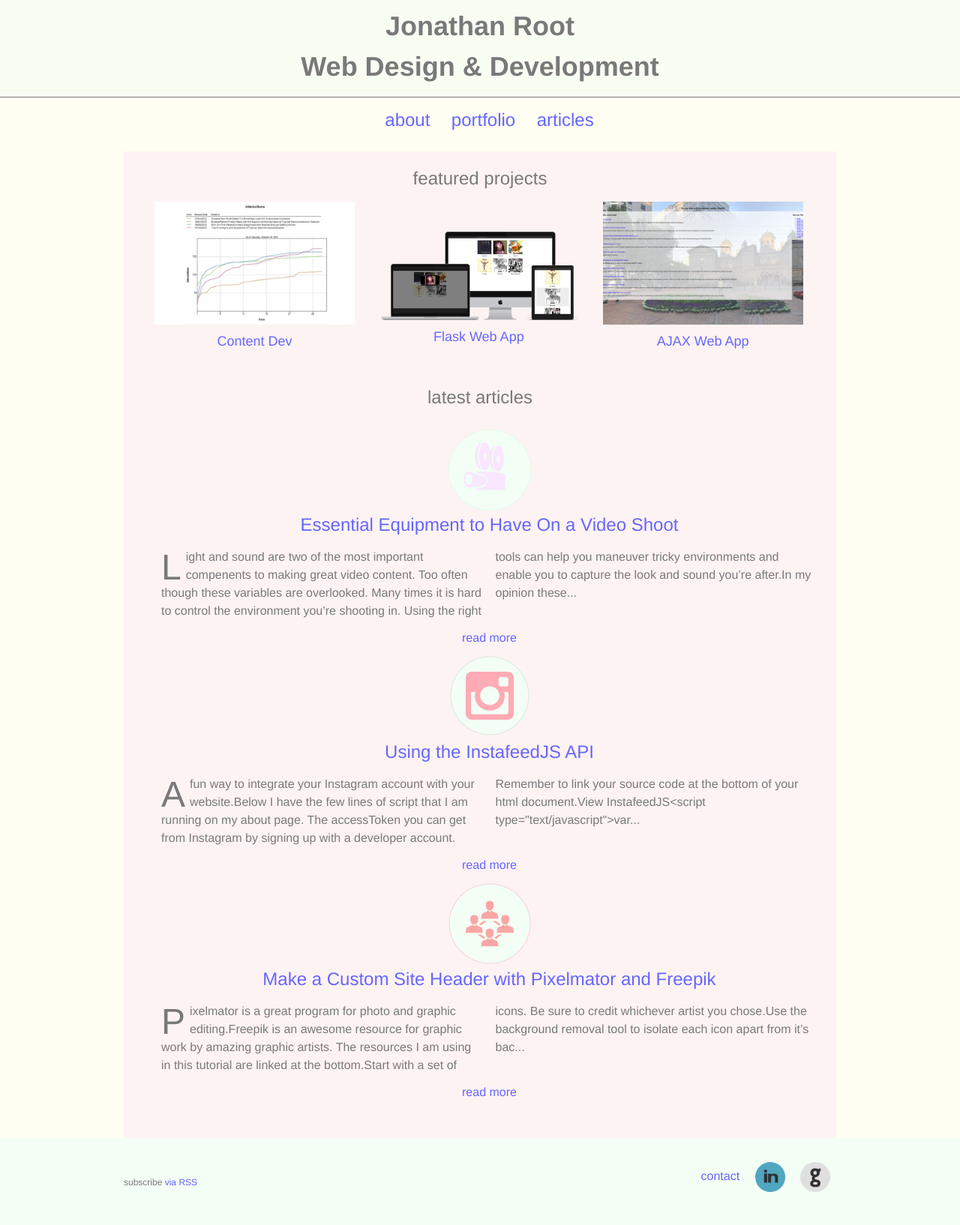
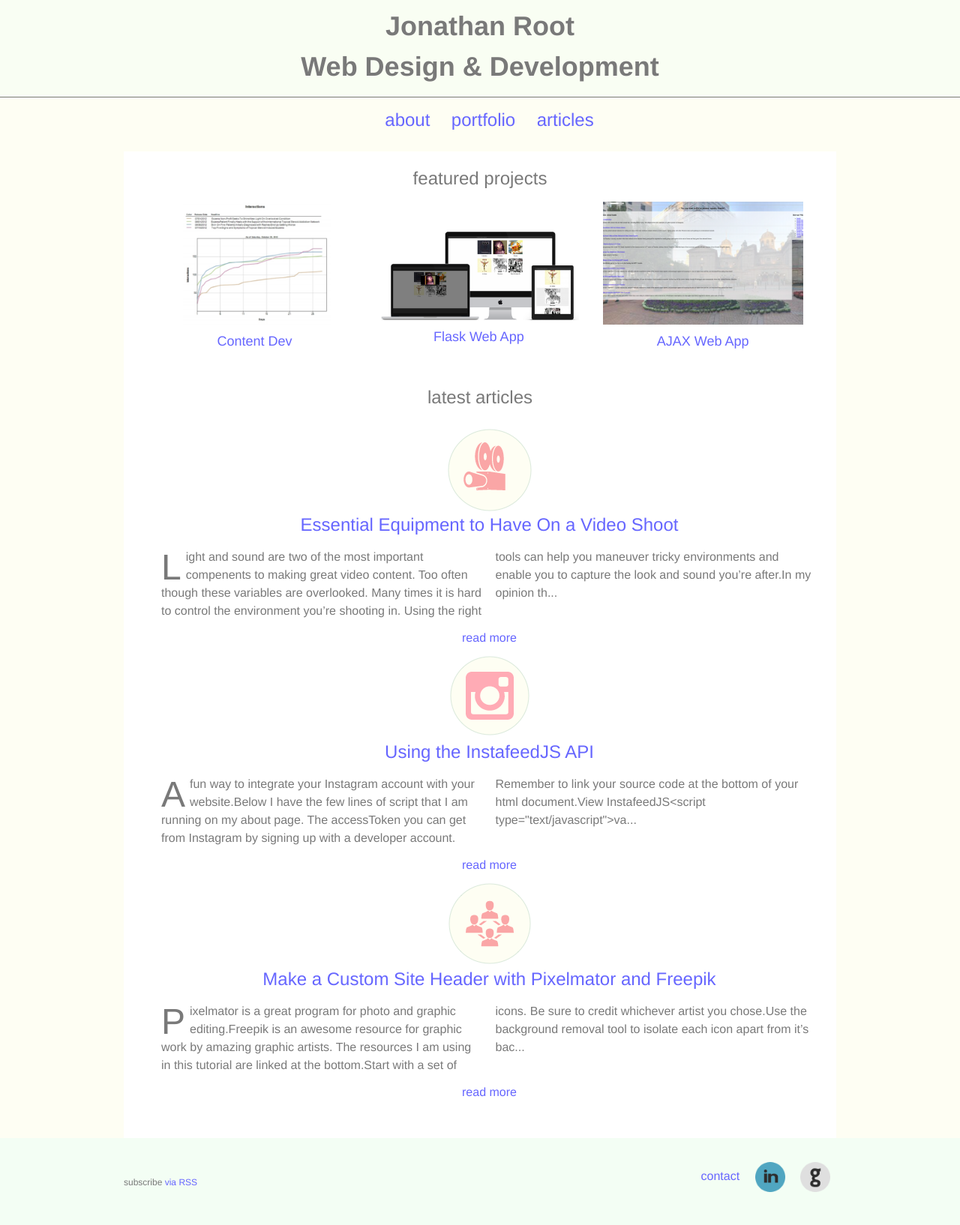
Before and after one commit to jaroot32/jonathanRootPortfolio, a Jekyll site: the page built from index.html, in a window 1280 px wide. Shown: the whole page at 75% size. Built offline with Jekyll 4.4.1, drawn with Linux system fonts in a browser that asks for light colours.

Commit message:
white background and icon changes

```diff
--- a/_includes/header.html
+++ b/_includes/header.html
@@ -2,7 +2,7 @@
 
 
 <header class="site-header">
-	<h1 class="site-title mega"> <a href="/">Jonathan Root <br>Web Design & Development</h1></a>
+	<h1 class="site-title mega"> <a href="/">Jonathan Root <br>Web Design & Development</a></h1>
 </header>
 </body>
 
--- a/_posts/blog/2015-07-02-InstafeedJS.markdown
+++ b/_posts/blog/2015-07-02-InstafeedJS.markdown
@@ -8,7 +8,7 @@
 
 ## A fun way to integrate your Instagram account with your website.
 
-Below I have the few lines of script that I am running on my about page.  The accessToken you can get from Instagram by signing up with a developer account. Remember to link your source code at the bottom of your html document.
+Below I have the few lines of script that I am running on my about page.  The accessToken you can get from Instagram by signing up with a developer account.  Remember to link your source code at the bottom of your html document.
 
 [View InstafeedJS](http://www.instafeedjs.com)
 
--- a/_posts/blog/2015-07-03-DSLRVideoEquipment.markdown
+++ b/_posts/blog/2015-07-03-DSLRVideoEquipment.markdown
@@ -6,11 +6,11 @@
 tags: design
 ---
 
-Light and sound are two of the most important compenents to making great video content. Too often though these variables are overlooked. Many times it is hard to control the environment you're shooting in. Using the right tools can help you maneuver tricky environments and enable you to capture the look and sound you're after.
+Light and sound are two of the most important compenents to making great video content.  Too often though these variables are overlooked.  Many times it is hard to control the environment you're shooting in.  Using the right tools can help you maneuver tricky environments and enable you to capture the look and sound you're after.
 
 In my opinion these two items are precision instruments that will allow you to achieve a broadcast quality picture.
 
-Most DSLRs have a built in light meter that will read the light coming into the lens. Be sure to also take a reading of light reflecting on to the subject, to make sure you set the correct exposure.
+Most DSLRs have a built in light meter that will read the light coming into the lens.  Be sure to also take a reading of light reflecting on to the subject, to make sure you set the correct exposure.
 
 I use the light meter pictured here below.
 
@@ -22,7 +22,7 @@
 
  Working hand in hand with a great microphone, a pre-amp will boost your sound source to line level without adding unwanted noise to the signal.  A pre-amp helps you to focus on the signal you're looking to capture by also shaping it's tone and increasing the gain.
 
- Lastly, you will also have good material to work with in post-production. With additional mixing and mastering your work will have the potential to sound great.
+ Lastly, you will also have good material to work with in post-production.  With additional mixing and mastering your work will have the potential to sound great.
 
 I use the pre-amp below when shooting indoors.
 
--- a/_sass/_layout.scss
+++ b/_sass/_layout.scss
@@ -31,7 +31,7 @@
 .site-section {
     @extend %clearfix;
     padding-top:$h3-font-size;
-    background-color: #fef3f3;
+    background-color: #ffffff;
 }
 .site-section-last {
     padding-bottom:$h1-font-size;
```
Also changed, not shown: images/icon-design.png, images/icon-layout.png, images/icon-snippet.png.
